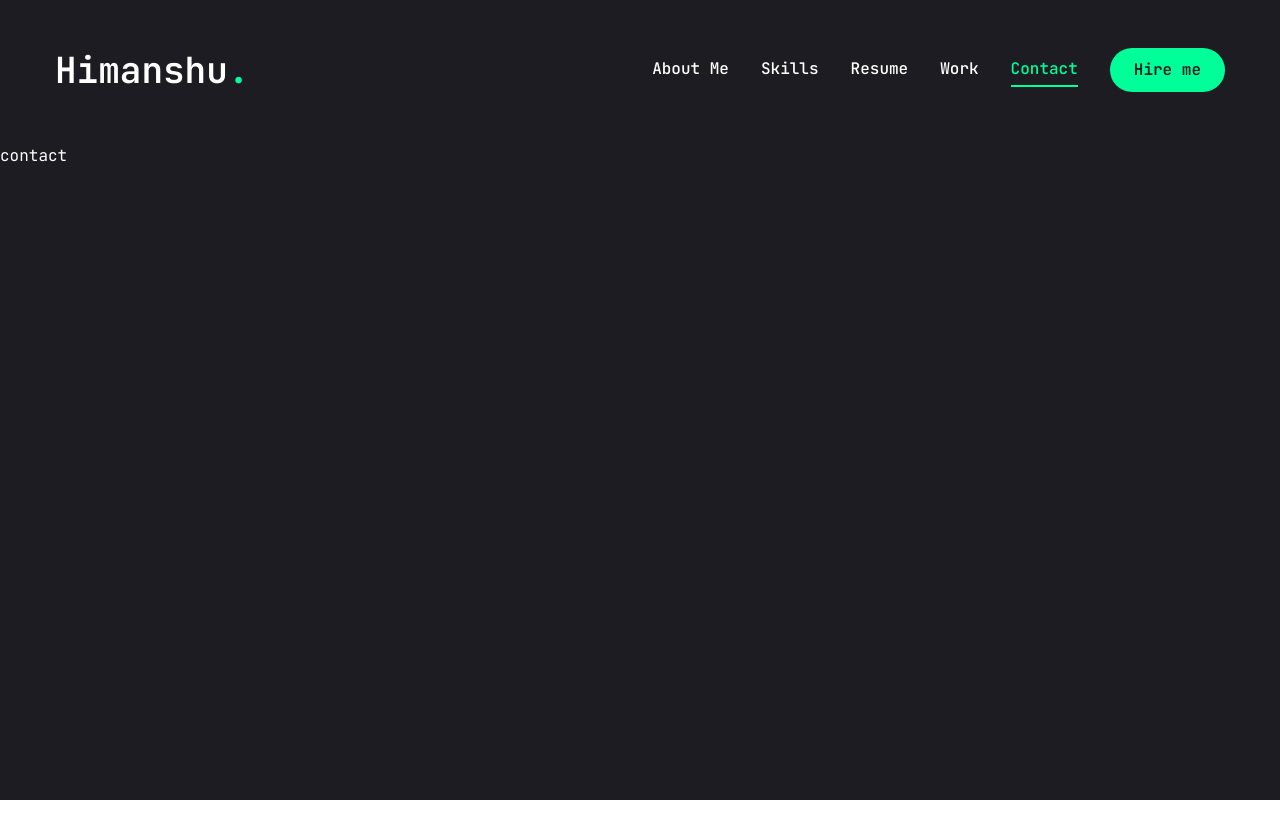
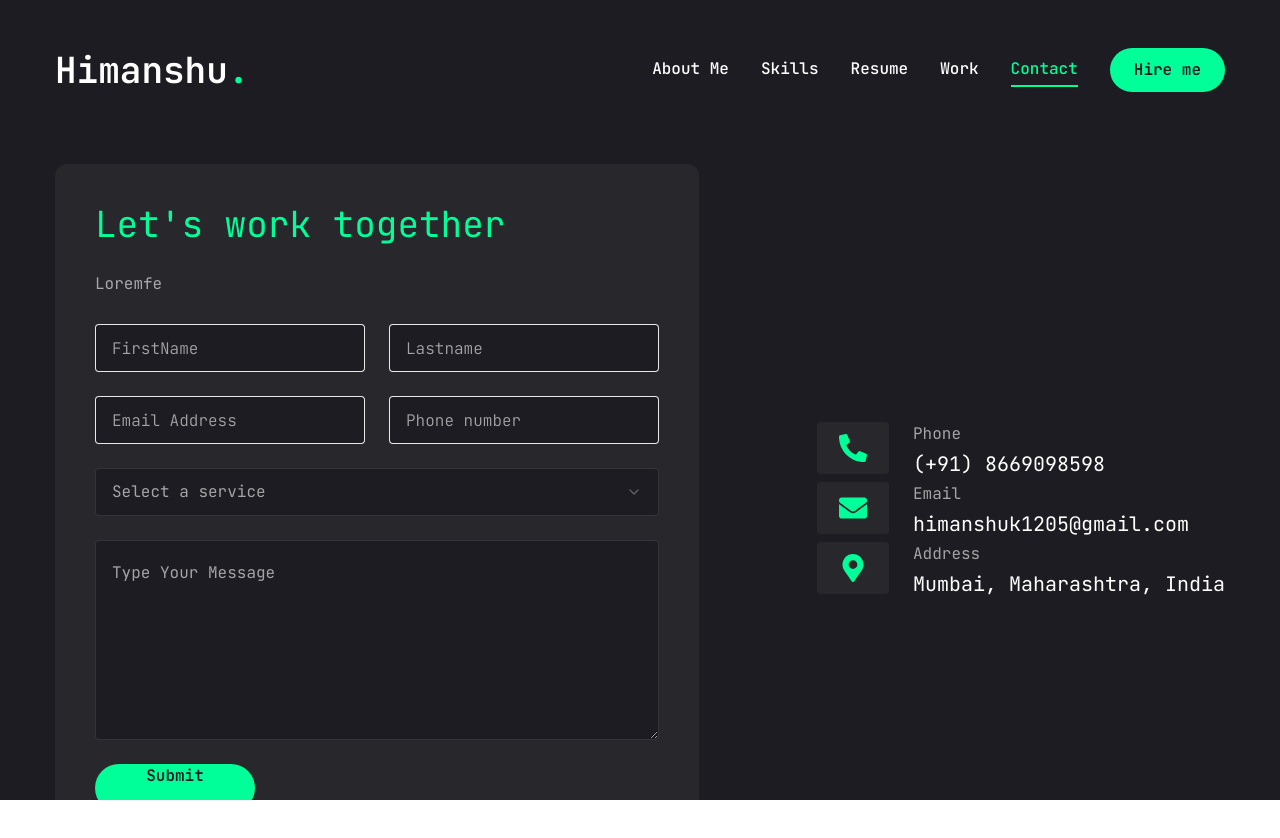
Before and after one commit to Himanshu-Khairnar/portfolio, a Next.js app: page /contact in a window 1280 px wide. Shown: the top 838 px of the page. Before the commit the page ends 800 px from the top, so only its background shows below. Built offline with nearby package versions, Linux system fonts and the light colour scheme.

Commit message:
Completed Contact page

```diff
--- a/src/app/contact/page.tsx
+++ b/src/app/contact/page.tsx
@@ -3,14 +3,93 @@
 import { Button } from "@/components/ui/button";
 import { Input } from "@/components/ui/input";
 import { Textarea } from "@/components/ui/textarea";
-import { Select,SelectContent,SelectGroup,SelectItem,SelectLabel,SelectTrigger,SelectValue } from "@/components/ui/select";
-
+import { Select, SelectContent, SelectGroup, SelectItem, SelectLabel, SelectTrigger, SelectValue } from "@/components/ui/select";
+import { FaPhoneAlt, FaEnvelope, FaMapMarkerAlt } from 'react-icons/fa'
+import { motion } from 'framer-motion'
+import { Item } from "@radix-ui/react-select";
+const info = [
+  {
+    icon: <FaPhoneAlt />,
+    title: "Phone",
+    description: "(+91) 8669098598"
+  },
+  {
+    icon: <FaEnvelope />,
+    title: "Email",
+    description: "himanshuk1205@gmail.com"
+  },
+  {
+    icon: <FaMapMarkerAlt />,
+    title: "Address",
+    description: "Mumbai, Maharashtra, India"
+  },
+]
 
 const page = () => {
   return (
-    <div>
-      contact
-    </div>
+    <motion.div
+      initial={{ opacity: 0 }}
+      animate={{
+        opacity: 1,
+        transition: { delay: 2.4, duration: .4, ease: "easeIn" }
+      }}
+      className="p-6"
+    >
+      <div className="container mx-auto">
+        <div className="flex flex-col xl:flex-row gap-[30px]">
+
+          <div className="xl:h-[54%] order-2 xl:order-none">
+            <form className="flex flex-col gap-6 p-10 bg-[#27272c] rounded-xl">
+              <h3 className="text-4xl text-accent">Let's work together</h3>
+              <p className="text-white/60">
+                Loremfe
+              </p>
+
+              <div className="grid grid-cols-1 md:grid-cols-2 gap-6">
+                <Input type="firstname" placeholder="FirstName" />
+                <Input type="lastname" placeholder="Lastname" />
+                <Input type="email" placeholder="Email Address" />
+                <Input type="phone" placeholder="Phone number" />
+              </div>
+
+              <Select>
+                <SelectTrigger className="w-full">
+                  <SelectValue placeholder="Select a service" />
+                </SelectTrigger>
+                <SelectContent>
+                  <SelectGroup>
+                    <SelectLabel>Select a service</SelectLabel>
+                    <SelectItem value="c">Web Development</SelectItem>
+                    <SelectItem value="ca">UI/UX Design</SelectItem>
+                    <SelectItem value="cd">Game Development</SelectItem>
+                  </SelectGroup>
+                </SelectContent>
+              </Select>
+
+              <Textarea className="h-[200px]" placeholder="Type Your Message" />
+
+            <Button size="md" className="max-w-40">Submit</Button>
+            </form>
+          </div>
+
+          <div className="flex-1 flex items-center xl:justify-end order-1 xl:order-none mb-8 xl:mb-0">
+            <ul className="flex flex-col gap-18">
+              {info.map((item,index)=>{
+                return <li key={index} className="flex items-center gap-6">
+                  <div className="w-[52px] h-[52px] xl:w-[72px] bg-[#27272c] text-accent rounded flex items-center justify-center">
+                    <div className="text-[28px] border-accent">{item.icon}</div>
+                  </div>
+                  <div className="flex-1">
+                    <p className="text-white/60">{item.title}</p>
+                    <h3 className="text-xl">{item.description}</h3>
+                  </div>
+                </li>
+              })}
+            </ul>
+          </div>
+        </div>
+      </div>
+    </motion.div>
   )
 }
 
--- a/src/components/ui/input.tsx
+++ b/src/components/ui/input.tsx
@@ -8,7 +8,7 @@
       <input
         type={type}
         className={cn(
-          "flex h-9 w-full rounded-md border border-input bg-transparent px-3 py-1 text-base shadow-sm transition-colors file:border-0 file:bg-transparent file:text-sm file:font-medium file:text-foreground placeholder:text-muted-foreground focus-visible:outline-none focus-visible:ring-1 focus-visible:ring-ring disabled:cursor-not-allowed disabled:opacity-50 md:text-sm",
+          "flex h-[48px]  rounded border border-white/90 focus:border-accent font-light bg-primary px-4 py-5 text-base placeholder:text-white/60 outline-none ",
           className
         )}
         ref={ref}
--- a/src/components/ui/select.tsx
+++ b/src/components/ui/select.tsx
@@ -1,16 +1,14 @@
-"use client"
+"use client";
 
-import * as React from "react"
-import * as SelectPrimitive from "@radix-ui/react-select"
-import { Check, ChevronDown, ChevronUp } from "lucide-react"
+import * as React from "react";
+import * as SelectPrimitive from "@radix-ui/react-select";
+import { Check, ChevronDown, ChevronUp } from "lucide-react";
 
-import { cn } from "@/lib/utils"
+import { cn } from "@/lib/utils";
 
-const Select = SelectPrimitive.Root
-
-const SelectGroup = SelectPrimitive.Group
-
-const SelectValue = SelectPrimitive.Value
+const Select = SelectPrimitive.Root;
+const SelectGroup = SelectPrimitive.Group;
+const SelectValue = SelectPrimitive.Value;
 
 const SelectTrigger = React.forwardRef<
   React.ElementRef<typeof SelectPrimitive.Trigger>,
@@ -19,7 +17,7 @@
   <SelectPrimitive.Trigger
     ref={ref}
     className={cn(
-      "flex h-9 w-full items-center justify-between whitespace-nowrap rounded-md border border-input bg-transparent px-3 py-2 text-sm shadow-sm ring-offset-background placeholder:text-muted-foreground focus:outline-none focus:ring-1 focus:ring-ring disabled:cursor-not-allowed disabled:opacity-50 [&>span]:line-clamp-1",
+      "flex h-[48px] w-full items-center justify-between rounded border border-white/10 bg-primary px-4 py-5 text-base text-white/60 placeholder:text-white/10 focus:border-accent outline-none",
       className
     )}
     {...props}
@@ -29,8 +27,8 @@
       <ChevronDown className="h-4 w-4 opacity-50" />
     </SelectPrimitive.Icon>
   </SelectPrimitive.Trigger>
-))
-SelectTrigger.displayName = SelectPrimitive.Trigger.displayName
+));
+SelectTrigger.displayName = SelectPrimitive.Trigger.displayName;
 
 const SelectScrollUpButton = React.forwardRef<
   React.ElementRef<typeof SelectPrimitive.ScrollUpButton>,
@@ -46,8 +44,8 @@
   >
     <ChevronUp className="h-4 w-4" />
   </SelectPrimitive.ScrollUpButton>
-))
-SelectScrollUpButton.displayName = SelectPrimitive.ScrollUpButton.displayName
+));
+SelectScrollUpButton.displayName = SelectPrimitive.ScrollUpButton.displayName;
 
 const SelectScrollDownButton = React.forwardRef<
   React.ElementRef<typeof SelectPrimitive.ScrollDownButton>,
@@ -63,21 +61,28 @@
   >
     <ChevronDown className="h-4 w-4" />
   </SelectPrimitive.ScrollDownButton>
-))
+));
 SelectScrollDownButton.displayName =
-  SelectPrimitive.ScrollDownButton.displayName
+  SelectPrimitive.ScrollDownButton.displayName;
 
 const SelectContent = React.forwardRef<
   React.ElementRef<typeof SelectPrimitive.Content>,
   React.ComponentPropsWithoutRef<typeof SelectPrimitive.Content>
->(({ className, children, position = "popper", ...props }, ref) => (
+>(({ className, children, position = "popper", ...props }, ref) => {
+  const [mounted, setMounted] = React.useState(false);
+
+  React.useEffect(() => {
+    setMounted(true);
+  }, []);
+
+  if (!mounted) return null;
+
+  return (
     <SelectPrimitive.Portal>
       <SelectPrimitive.Content
         ref={ref}
         className={cn(
-        "relative z-50 max-h-96 min-w-[8rem] overflow-hidden rounded-md border bg-popover text-popover-foreground shadow-md data-[state=open]:animate-in data-[state=closed]:animate-out data-[state=closed]:fade-out-0 data-[state=open]:fade-in-0 data-[state=closed]:zoom-out-95 data-[state=open]:zoom-in-95 data-[side=bottom]:slide-in-from-top-2 data-[side=left]:slide-in-from-right-2 data-[side=right]:slide-in-from-left-2 data-[side=top]:slide-in-from-bottom-2",
-        position === "popper" &&
-          "data-[side=bottom]:translate-y-1 data-[side=left]:-translate-x-1 data-[side=right]:translate-x-1 data-[side=top]:-translate-y-1",
+          "bg-primary text-white relative z-50 max-h-96 min-w-[8rem] overflow-hidden rounded-md border bg-popover text-popover-foreground shadow-md",
           className
         )}
         position={position}
@@ -96,8 +101,9 @@
         <SelectScrollDownButton />
       </SelectPrimitive.Content>
     </SelectPrimitive.Portal>
-))
-SelectContent.displayName = SelectPrimitive.Content.displayName
+  );
+});
+SelectContent.displayName = SelectPrimitive.Content.displayName;
 
 const SelectLabel = React.forwardRef<
   React.ElementRef<typeof SelectPrimitive.Label>,
@@ -108,8 +114,8 @@
     className={cn("px-2 py-1.5 text-sm font-semibold", className)}
     {...props}
   />
-))
-SelectLabel.displayName = SelectPrimitive.Label.displayName
+));
+SelectLabel.displayName = SelectPrimitive.Label.displayName;
 
 const SelectItem = React.forwardRef<
   React.ElementRef<typeof SelectPrimitive.Item>,
@@ -130,8 +136,8 @@
     </span>
     <SelectPrimitive.ItemText>{children}</SelectPrimitive.ItemText>
   </SelectPrimitive.Item>
-))
-SelectItem.displayName = SelectPrimitive.Item.displayName
+));
+SelectItem.displayName = SelectPrimitive.Item.displayName;
 
 const SelectSeparator = React.forwardRef<
   React.ElementRef<typeof SelectPrimitive.Separator>,
@@ -142,8 +148,8 @@
     className={cn("-mx-1 my-1 h-px bg-muted", className)}
     {...props}
   />
-))
-SelectSeparator.displayName = SelectPrimitive.Separator.displayName
+));
+SelectSeparator.displayName = SelectPrimitive.Separator.displayName;
 
 export {
   Select,
@@ -156,4 +162,4 @@
   SelectSeparator,
   SelectScrollUpButton,
   SelectScrollDownButton,
-}
+};
--- a/src/components/ui/textarea.tsx
+++ b/src/components/ui/textarea.tsx
@@ -9,7 +9,7 @@
   return (
     <textarea
       className={cn(
-        "flex min-h-[60px] w-full rounded-md border border-input bg-transparent px-3 py-2 text-base shadow-sm placeholder:text-muted-foreground focus-visible:outline-none focus-visible:ring-1 focus-visible:ring-ring disabled:cursor-not-allowed disabled:opacity-50 md:text-sm",
+        "flex min-h-[80px] w-full rounded border border-white/10 bg-primary px-4 py-5 text-base placeholder:text-white/60 focus-visible:outline-none focus-visible:ring-1 focus-visible:ring-accent focus-visible:ring-offset-0 disabled:cursor-not-allowed disabled:opacity-50 ",
         className
       )}
       ref={ref}
```
Lines whose indentation alone changed are shown as unchanged.
